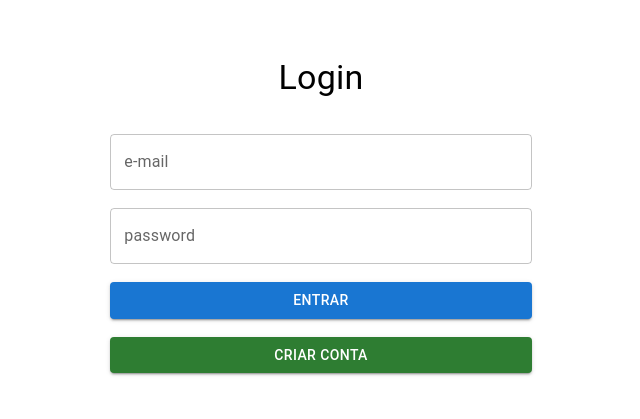
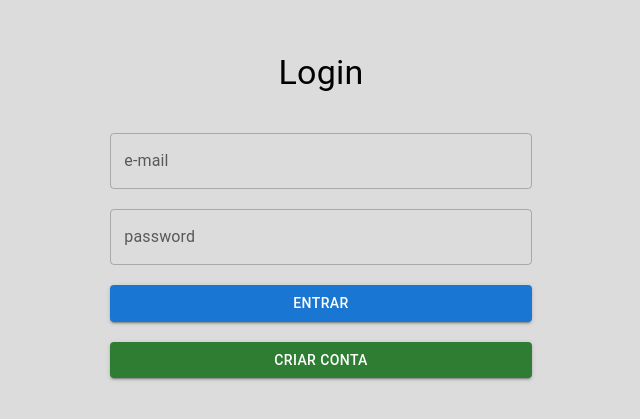
Before and after one commit to Vitor-da-Silva-Dias/CRUD-Reactjs, a React (Create React App) app: page / in a window 1280 px wide. Shown: the part 193-612 px from the top of the page, without its empty margins (319-959 px from the left). Built offline with nearby package versions, Linux system fonts and the light colour scheme.

Commit message:
corrigida-funcao-editar-recados

```diff
--- a/src/App.tsx
+++ b/src/App.tsx
@@ -1,5 +1,6 @@
 import React from "react";
 import AppRoutes from "./routes/AppRoutes";
+import GlobalStyled from "./config/GlobalStyled";
 
 
 
@@ -8,6 +9,7 @@ import AppRoutes from "./routes/AppRoutes";
 function App() {
   return (
     <>
+      <GlobalStyled/>
       <AppRoutes/>
     </>
   );
--- a/src/Pages/Recados.tsx
+++ b/src/Pages/Recados.tsx
@@ -7,7 +7,7 @@ interface RecadosProps {
 
 const Recados: React.FC<RecadosProps> = ({component: Component}) => {
     return(
-        <Grid container width={'100vw'} justifyContent={'center'}>
+        <Grid container >
             <Grid item xs={12}>
                 <Component/>
             </Grid>
--- a/src/components/Lista-Recados.tsx
+++ b/src/components/Lista-Recados.tsx
@@ -66,9 +66,26 @@ const List: React.FC = () => {
   function editErrand(index: number) {
     if (!logged) return;
 
-    const newTitle: string= prompt("Informe o novo título: ") ?? '';
+    let newTitle = logged.errands[index].title;
 
-    const newDescription: string = prompt("Informe a nova descrição:") ?? '';
+    const editTitle = window.confirm('Editar o título?');
+
+    if(editTitle){
+      newTitle = prompt('Informe o novo título') ?? '';
+
+      logged.errands[index].title = newTitle;
+    }
+
+    let newDescription = logged.errands[index].description;
+
+    const editDescription = window.confirm('Editar a descrição');
+
+
+    if(editDescription){
+      newDescription = prompt('Informe a nova descrição:') ?? '';
+
+      logged.errands[index].description = newDescription;
+    }
 
     const updatedUser = {
       ...logged,
@@ -77,9 +94,6 @@ const List: React.FC = () => {
       ),
     };
 
-    logged.errands[index].title = newTitle;
-
-    logged.errands[index].description = newDescription;
 
     setLogged(updatedUser);
     saveData(updatedUser);
@@ -116,7 +130,8 @@ const List: React.FC = () => {
       <IconButton onClick={logout}><LogoutIcon/></IconButton>
     </div>
     <Typography sx={{textAlign:'center'}} variant="h3">Meus Recados</Typography>
-    <Grid container xs={12} justifyContent={'center'}>
+    <Grid container justifyContent={'center'}>
+      <Grid item>
       <form style={{width: '50vw'}} onSubmit={(e) => {
         e.preventDefault();
         addErrand();
@@ -127,7 +142,7 @@ const List: React.FC = () => {
           type="text"
           value={title}
           onChange={(e) => setTitle(e.target.value)}
-          label="Descrição"
+          label="Título"
         />
         <br/><br/>
         <TextField
@@ -135,11 +150,12 @@ const List: React.FC = () => {
           type="text"
           value={description}
           onChange={(e) => setDescription(e.target.value)}
-          label="Detalhamento"
+          label="Descrição"
         />
         <br/><br/>
-        <Button variant="contained" type="submit">Salvar</Button>
+          <Button sx={{width: '50%', marginLeft:'25%'}} variant="contained" type="submit">Salvar</Button>
       </form>
+      </Grid>
     </Grid>
     <br/><br/>
   <div>
--- /dev/null
+++ b/src/config/GlobalStyled.tsx
@@ -0,0 +1,18 @@
+import { createGlobalStyle } from "styled-components";
+
+const GlobalStyled = createGlobalStyle`
+    *, html, body {
+        font-family: -apple-system, BlinkMacSystemFont, 'Segoe UI', 'Roboto', 'Oxygen',
+            'Ubuntu', 'Cantarell', 'Fira Sans', 'Droid Sans', 'Helvetica Neue',
+            sans-serif;
+        -webkit-font-smoothing: antialiased;
+        -moz-osx-font-smoothing: grayscale;
+    };
+
+    body {
+        background-color: #DCDCDC;
+    }
+
+`;
+
+export default GlobalStyled;
```
Also changed, not shown: src/types/LoggedUser.ts (deleted, +0 -9 lines).
